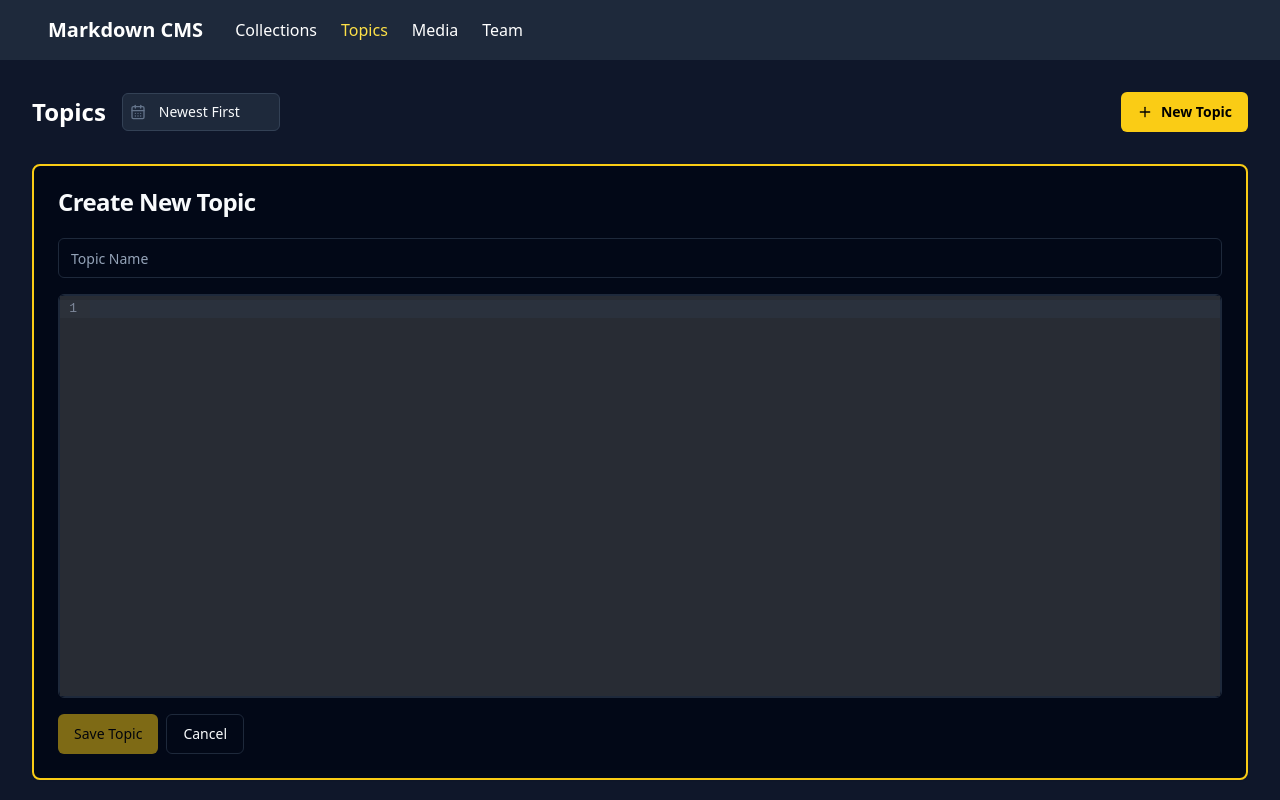
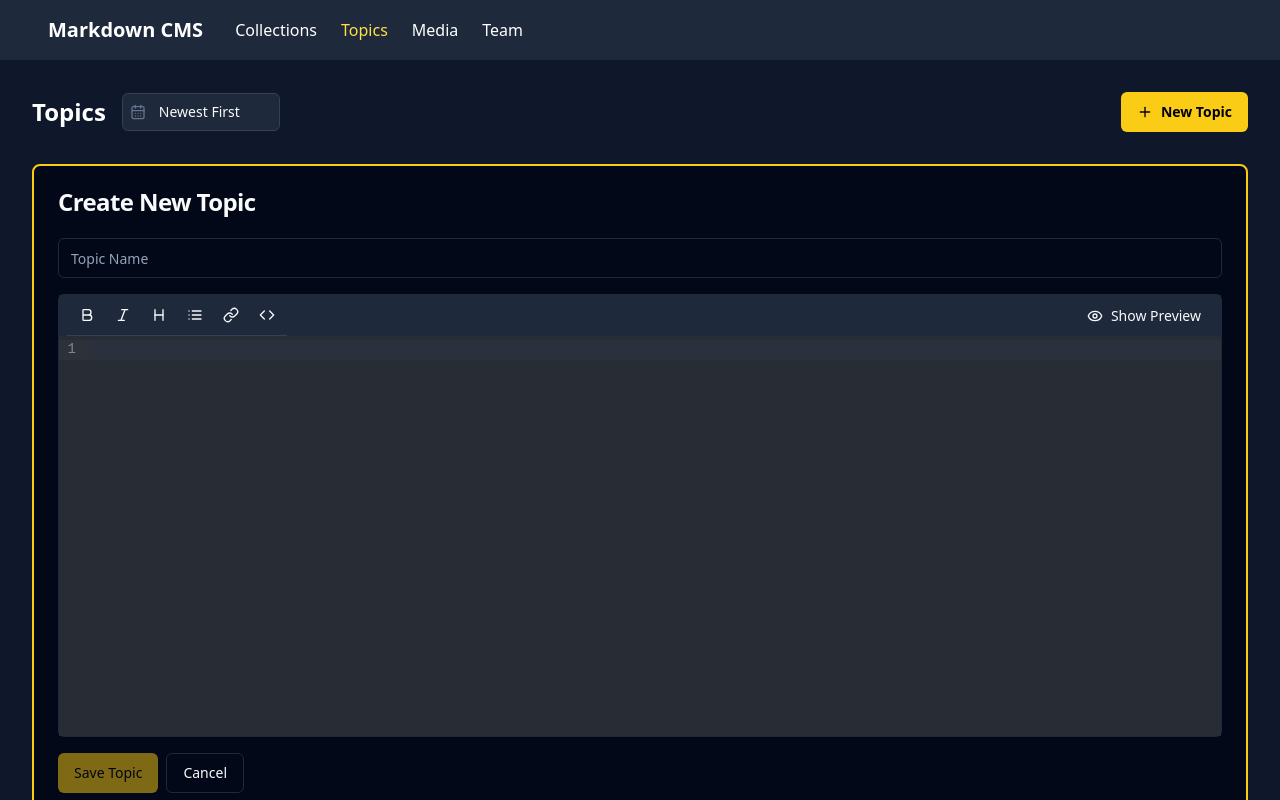
Before and after one commit to ddri/bebop, a Next.js app: page / in a window 1280 px wide. Both pictures are taken after a click on the button "New Topic". Shown: the top 800 px of the page. Built offline with nearby package versions, Linux system fonts and the light colour scheme.

Commit message:
Add codemirror formatting options

```diff
--- a/package.json
+++ b/package.json
@@ -11,6 +11,7 @@
   "dependencies": {
     "@codemirror/lang-markdown": "^6.3.2",
     "@codemirror/theme-one-dark": "^6.1.2",
+    "@radix-ui/react-separator": "^1.1.1",
     "@radix-ui/react-slot": "^1.1.1",
     "@uiw/react-codemirror": "^4.23.7",
     "class-variance-authority": "^0.7.1",
--- a/src/components/MarkdownCMS.tsx
+++ b/src/components/MarkdownCMS.tsx
@@ -4,8 +4,8 @@ import React, { useState, useEffect, useMemo } from 'react';
 import { useTheme } from "next-themes";
 import { Card, CardHeader, CardTitle, CardContent } from '@/components/ui/card';
 import { Button } from '@/components/ui/button';
-import { Textarea } from '@/components/ui/textarea';
 import { Input } from '@/components/ui/input';
+import { Separator } from '@/components/ui/separator';
 import CodeMirror from '@uiw/react-codemirror';
 import { markdown } from '@codemirror/lang-markdown';
 import { oneDark } from '@codemirror/theme-one-dark';
@@ -21,7 +21,13 @@ import {
   ArrowUpAZ,
   CalendarDays,
   TextQuote,
-  Pencil
+  Pencil,
+  Bold,
+  Italic,
+  Heading,
+  List,
+  Link,
+  Code
 } from 'lucide-react';
 
 interface Document {
@@ -31,6 +37,94 @@ interface Document {
 }
 
 type SortOption = 'newest' | 'oldest' | 'az' | 'za' | 'longest' | 'shortest';
+
+const MarkdownToolbar = ({ onAction }: { onAction: (action: string) => void }) => {
+  const tools = [
+    { icon: Bold, action: '**Bold**', label: 'Bold' },
+    { icon: Italic, action: '*Italic*', label: 'Italic' },
+    { icon: Heading, action: '# Heading', label: 'Heading' },
+    { icon: List, action: '- List item', label: 'List' },
+    { icon: Link, action: '[Link](url)', label: 'Link' },
+    { icon: Code, action: '`Code`', label: 'Code' },
+  ];
+
+  return (
+    <div className="flex gap-1 p-1 bg-slate-100 dark:bg-slate-800 rounded-t-md border-b dark:border-slate-700">
+      {tools.map((tool) => (
+        <Button
+          key={tool.label}
+          variant="ghost"
+          size="sm"
+          onClick={() => onAction(tool.action)}
+          className="h-8 w-8 p-0"
+          title={tool.label}
+        >
+          <tool.icon className="h-4 w-4" />
+        </Button>
+      ))}
+    </div>
+  );
+};
+
+interface EditorWithPreviewProps {
+  content: string;
+  onChange: (value: string) => void;
+  theme?: string;
+  editorKey?: string | number;
+}
+
+const EditorWithPreview = ({ content, onChange, theme, editorKey }: EditorWithPreviewProps) => {
+  const [showPreview, setShowPreview] = useState(false);
+
+  const handleToolbarAction = (action: string) => {
+    onChange(content + '\n' + action);
+  };
+
+  const markdownToHtml = (markdown: string): string => {
+    return markdown
+      .replace(/^# (.*$)/gm, '<h1 class="text-3xl font-bold mt-4 mb-2">$1</h1>')
+      .replace(/^## (.*$)/gm, '<h2 class="text-2xl font-bold mt-4 mb-2">$1</h2>')
+      .replace(/^### (.*$)/gm, '<h3 class="text-xl font-bold mt-3 mb-2">$1</h3>')
+      .replace(/\*\*(.*?)\*\*/g, '<strong>$1</strong>')
+      .replace(/\*(.*?)\*/g, '<em>$1</em>')
+      .replace(/\n\n/g, '</p><p class="my-2">')
+      .replace(/\n/g, '<br>')
+      .replace(/^(.+)$/gm, '<p class="my-2">$1</p>');
+  };
+
+  return (
+    <div className="border rounded-md">
+      <div className="flex items-center justify-between bg-slate-100 dark:bg-slate-800 px-2">
+        <MarkdownToolbar onAction={handleToolbarAction} />
+        <Button
+          variant="ghost"
+          size="sm"
+          onClick={() => setShowPreview(!showPreview)}
+          className="ml-2"
+        >
+          <Eye className="h-4 w-4 mr-2" />
+          {showPreview ? 'Hide Preview' : 'Show Preview'}
+        </Button>
+      </div>
+      <div className={`grid ${showPreview ? 'grid-cols-2' : 'grid-cols-1'} divide-x dark:divide-slate-700`}>
+        <CodeMirror
+          value={content}
+          height="400px"
+          extensions={[markdown()]}
+          theme={theme === 'dark' ? oneDark : undefined}
+          onChange={onChange}
+          className="text-sm"
+          key={editorKey}
+        />
+        {showPreview && (
+          <div className="p-4 prose dark:prose-invert max-w-none prose-sm">
+            <div dangerouslySetInnerHTML={{ __html: markdownToHtml(content) }} />
+          </div>
+        )}
+      </div>
+    </div>
+  );
+};
 
 export default function MarkdownCMS() {
   const [mounted, setMounted] = useState(false);
@@ -234,7 +328,7 @@ export default function MarkdownCMS() {
         </div>
 
         {/* Edit Document Form */}
-          {editingDoc && (
+        {editingDoc && (
           <Card className="mb-8 border-2 border-blue-400">
             <CardHeader>
               <CardTitle>Edit Topic</CardTitle>
@@ -249,17 +343,12 @@ export default function MarkdownCMS() {
                     className="mb-2"
                   />
                 </div>
-                <div className="border rounded-md">
-                  <CodeMirror
-                    value={editingDoc.content}
-                    height="400px"
-                    extensions={[markdown()]}
-                    theme={theme === 'dark' ? oneDark : undefined}
-                    onChange={(value) => setEditingDoc({...editingDoc, content: value})}
-                    className="text-sm"
-                    key={editingDoc.id} // Add this key to force re-render when switching documents
-                  />
-                </div>
+                <EditorWithPreview
+                  content={editingDoc.content}
+                  onChange={(value) => setEditingDoc({...editingDoc, content: value})}
+                  theme={theme}
+                  editorKey={editingDoc.id}
+                />
                 <div className="flex gap-2">
                   <Button
                     onClick={saveEditedDocument}
@@ -296,18 +385,11 @@ export default function MarkdownCMS() {
                     className="mb-2"
                   />
                 </div>
-
-                <div className="border rounded-md">
-                  <CodeMirror
-                    value={newDocContent} // or editingDoc.content for edit form
-                    height="400px"
-                    extensions={[markdown()]}
-                    theme={theme === 'dark' ? oneDark : undefined}
-                    onChange={(value) => setNewDocContent(value)} // or (value) => setEditingDoc({...editingDoc, content: value})
-                    className="border rounded-md"
-                  />
-                </div>
-
+                <EditorWithPreview
+                  content={newDocContent}
+                  onChange={setNewDocContent}
+                  theme={theme}
+                />
                 <div className="flex gap-2">
                   <Button
                     onClick={saveDocument}
--- /dev/null
+++ b/src/components/ui/separator.tsx
@@ -0,0 +1,31 @@
+"use client"
+
+import * as React from "react"
+import * as SeparatorPrimitive from "@radix-ui/react-separator"
+
+import { cn } from "@/lib/utils"
+
+const Separator = React.forwardRef<
+  React.ElementRef<typeof SeparatorPrimitive.Root>,
+  React.ComponentPropsWithoutRef<typeof SeparatorPrimitive.Root>
+>(
+  (
+    { className, orientation = "horizontal", decorative = true, ...props },
+    ref
+  ) => (
+    <SeparatorPrimitive.Root
+      ref={ref}
+      decorative={decorative}
+      orientation={orientation}
+      className={cn(
+        "shrink-0 bg-border",
+        orientation === "horizontal" ? "h-[1px] w-full" : "h-full w-[1px]",
+        className
+      )}
+      {...props}
+    />
+  )
+)
+Separator.displayName = SeparatorPrimitive.Root.displayName
+
+export { Separator }
```
Also changed, not shown: 1 other file (tests, documents, lock files or other folders).
